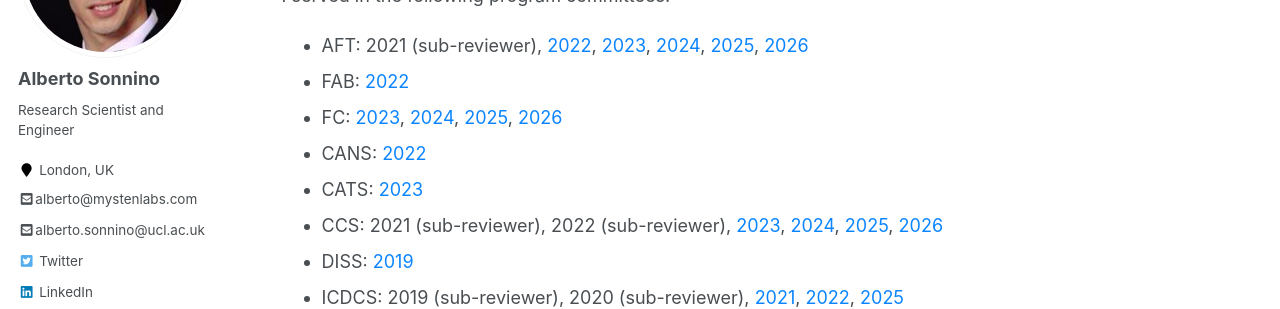
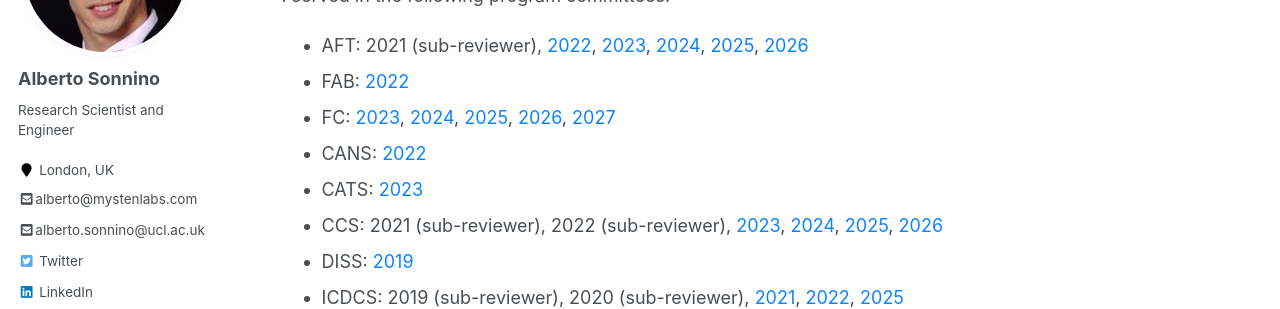
Before and after one commit to asonnino/asonnino.github.io, a Jekyll site: the page built from _pages/academia.md, in a window 1280 px wide and 900 px high, scrolled down 1697 px. Shown: the part 153-462 px from the top of the window. Built offline with Jekyll 4.4.1, drawn with Linux system fonts in a browser that asks for light colours.

Commit message:
feat: update pc duties

```diff
--- a/_pages/academia.md
+++ b/_pages/academia.md
@@ -66,7 +66,7 @@ I served in the following program committees:
 
 - AFT: 2021 (sub-reviewer), [2022](https://aft22.hotcrp.com/users/pc), [2023](https://aftconf.github.io/aft23/committees.html), [2024](https://aftconf.github.io/aft24/committees.html), [2025](https://aftconf.github.io/aft25/committees.html), [2026](https://aft.ifca.ai/aft26/committees.html)
 - FAB: [2022](https://fab22.hotcrp.com/users/pc)
-- FC: [2023](https://fc23.ifca.ai/cfp.html), [2024](https://fc24.ifca.ai/cfp.html), [2025](https://fc25.ifca.ai/cfp.html), [2026](https://fc26.ifca.ai/cfp.html)
+- FC: [2023](https://fc23.ifca.ai/cfp.html), [2024](https://fc24.ifca.ai/cfp.html), [2025](https://fc25.ifca.ai/cfp.html), [2026](https://fc26.ifca.ai/cfp.html), [2027]()
 - CANS: [2022](https://www.cans2022.com/committees.php)
 - CATS: [2023](https://catsworkshop.dev/organization/)
 - CCS: 2021 (sub-reviewer), 2022 (sub-reviewer), [2023](https://www.sigsac.org/ccs/CCS2023/orgs-program.html), [2024](https://www.sigsac.org/ccs/CCS2024/organization/prog-committee.html), [2025](https://www.sigsac.org/ccs/CCS2025/program-committee), [2026](https://www.sigsac.org/ccs/CCS2026/organization/prog-committee.html)
```
